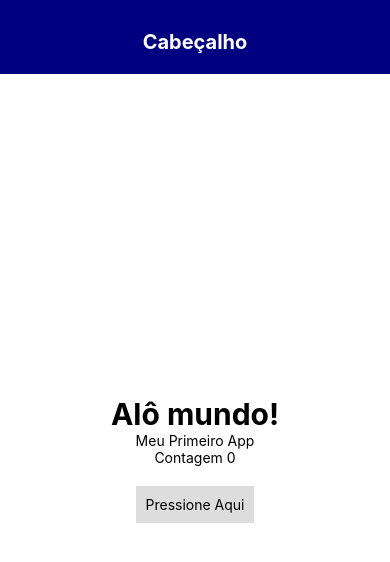
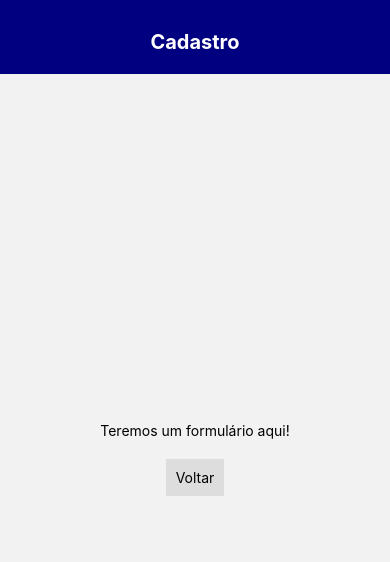
Before and after one commit to icemagno/reactnative01, a React Native app: screen /Form in a window 390 px wide. Shown: the top 562 px of the page. Built offline with nearby package versions, Linux system fonts and the light colour scheme.

Commit message:
Navegação entre telas

```diff
--- a/App.js
+++ b/App.js
@@ -2,11 +2,11 @@
 // https://www.youtube.com/watch?v=Run8u_f9MYU
 // https://www.luiztools.com.br/post/introducao-ao-react-native-3/
 
-import React from 'react';
-import Home from './pages/Home';
+import React, {useState} from 'react';
+import Routes from './Routes';
 
 export default function App() {
   return (
-    <Home/>
+    <Routes/>
   );
 }
--- /dev/null
+++ b/Routes.js
@@ -0,0 +1,20 @@
+import React from 'react';
+import { NavigationContainer } from '@react-navigation/native';
+import { createStackNavigator } from '@react-navigation/stack';
+
+import Home from './pages/Home';
+import Form from './pages/Form';
+
+const AppStack = createStackNavigator();
+
+const Routes = () => {
+    return (
+        <NavigationContainer>
+            <AppStack.Navigator screenOptions={{ headerShown: false }}>
+                <AppStack.Screen name="Home" component={Home} />
+                <AppStack.Screen name="Form" component={Form} />
+            </AppStack.Navigator>
+        </NavigationContainer>
+    );
+}
+export default Routes;
--- a/pages/Form.js
+++ b/pages/Form.js
@@ -1,15 +1,24 @@
 // https://www.luiztools.com.br/post/introducao-ao-react-native-4/
 
 import React from 'react';
-import { StyleSheet, Text, View } from 'react-native';
+import { StyleSheet, Text, View, TouchableOpacity } from 'react-native';
 import Header from './Header';
+import { useNavigation } from '@react-navigation/native';
 
 export default function Form() {
+  const navigation = useNavigation();
+
   return (
       <>
         <Header title="Cadastro" />
         <View style={styles.container}>
             <Text>Teremos um formulário aqui!</Text>
+
+
+            <TouchableOpacity style={styles.button} onPress={() => navigation.goBack()}>
+              <Text>Voltar</Text>
+            </TouchableOpacity>
+
         </View>
       </>
   );
@@ -20,5 +29,11 @@ const styles = StyleSheet.create({
       flex: 1,
       alignItems: 'center',
       justifyContent: 'center',
+    },
+    button: {
+      marginTop: 20,
+      alignItems: "center",
+      backgroundColor: "#DDDDDD",
+      padding: 10
     }
 });
--- a/pages/Home.js
+++ b/pages/Home.js
@@ -2,12 +2,14 @@
 
 import { StatusBar } from 'expo-status-bar';
 import { StyleSheet, Text, View, TouchableOpacity } from 'react-native';
+import { useNavigation } from '@react-navigation/native';
 import React, {useState} from 'react';
 
 import Header from './Header';
 
 export default function Home() {
   const [contador, setContador] = useState(0);
+  const navigation = useNavigation();
 
   function incrementar(){
     setContador(contador+1);
@@ -24,6 +26,10 @@ export default function Home() {
 
       <TouchableOpacity style={styles.button} onPress={incrementar}>
         <Text>Pressione Aqui</Text>
+      </TouchableOpacity>
+
+      <TouchableOpacity style={styles.button} onPress={() => navigation.navigate('Form')}>
+          <Text>Navegar</Text>
       </TouchableOpacity>
 
       <StatusBar style="auto" />
```
Also changed, not shown: package.json (+10 -3 lines), 1 other file (tests, documents, lock files or other folders).
